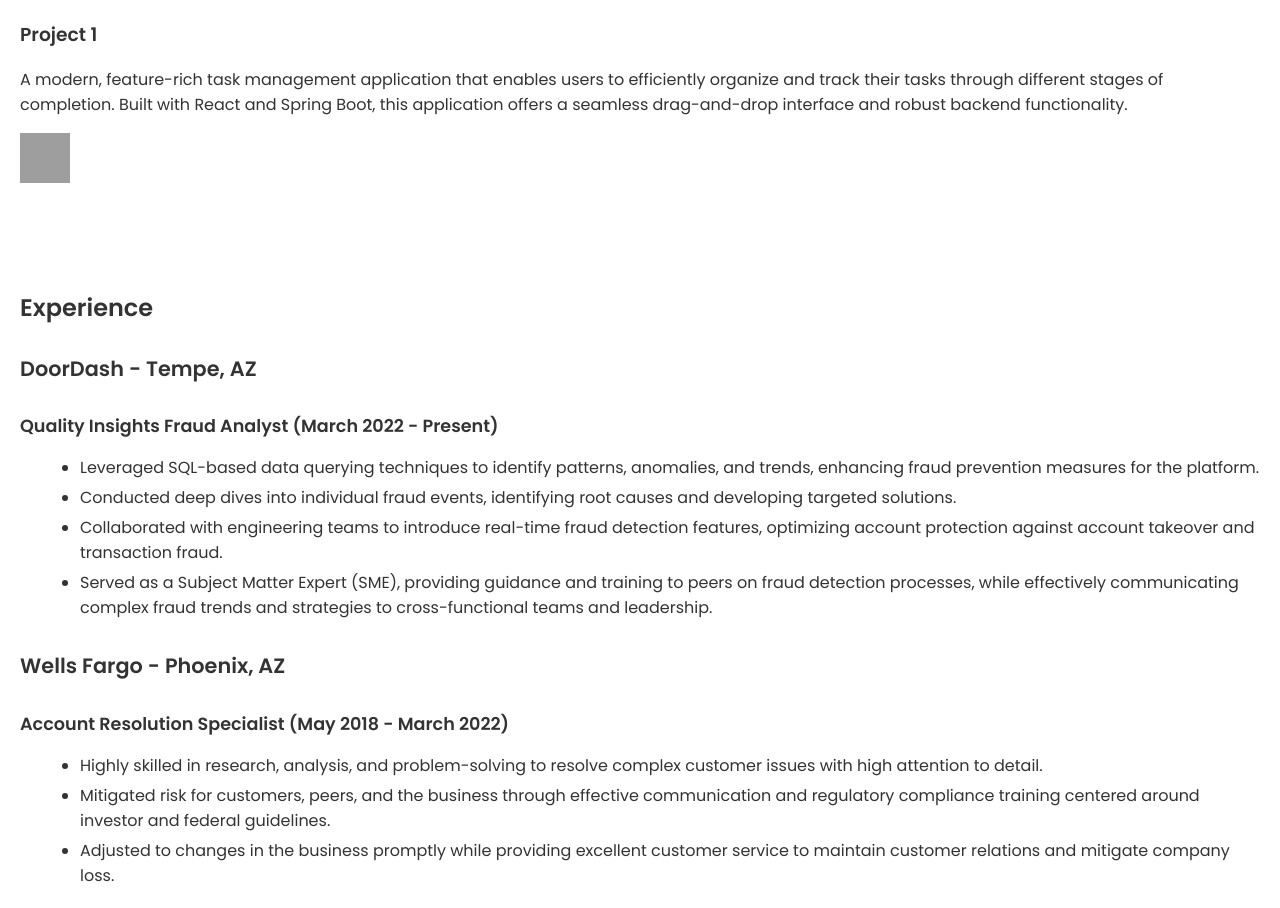
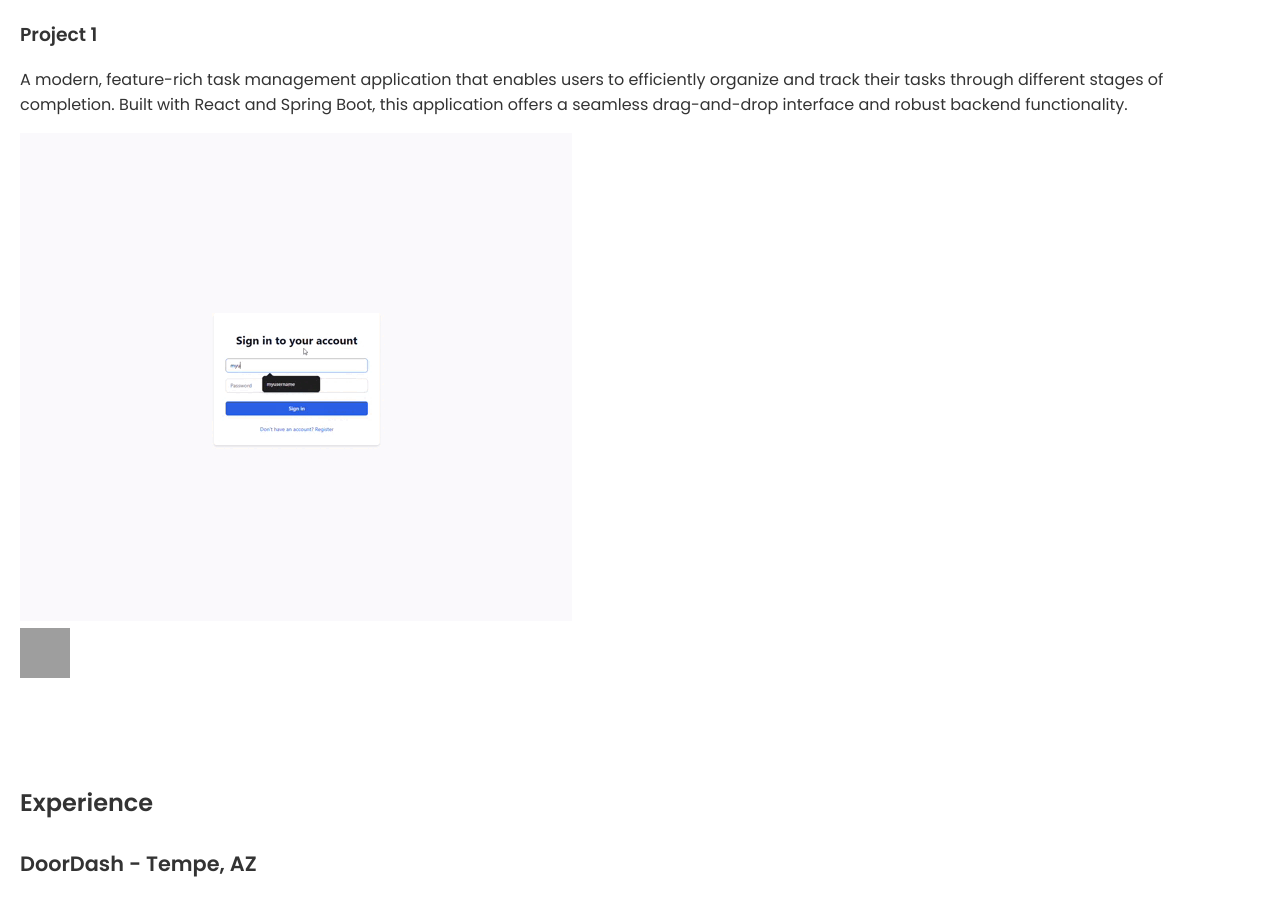
Before and after one commit to Drevelops/portfolio, a React (Create React App) app: page / in a window 1280 px wide. Shown: the part 1041-1949 px from the top of the page. Built offline with nearby package versions, Linux system fonts and the light colour scheme; grey boxes are pictures that could not be loaded.

Commit message:
Add live demo GIF to TaskManagerApp project section

```diff
--- a/src/components/Projects.js
+++ b/src/components/Projects.js
@@ -1,5 +1,6 @@
 import React from "react";
 import githubIcon from "../static/github-icon.png";
+import LiveDemo from "../static/LiveDemoTaskManager.gif";
 
 const Projects = () => {
   return (
@@ -8,12 +9,10 @@
       <div>
         <h3>Project 1</h3>
         <p>A modern, feature-rich task management application that enables users to efficiently organize and track their tasks through different stages of completion. Built with React and Spring Boot, this application offers a seamless drag-and-drop interface and robust backend functionality.</p>
+        <img src={LiveDemo} alt="Live Demo" />
         <div className="project-links">
           <a href="https://github.com/Drevelops/TaskManagerApp" target="_blank" rel="noopener noreferrer">
           <img  src={githubIcon} alt="GitHub Code" />
-          </a>
-          <a href="http://taskmngr-frontend-andre.s3-website-us-west-1.amazonaws.com/kanban" target="_blank" rel="noopener noreferrer">
-
           </a>
         </div>
       </div>
```
Also changed, not shown: src/static/LiveDemoTaskManager.gif (added).
